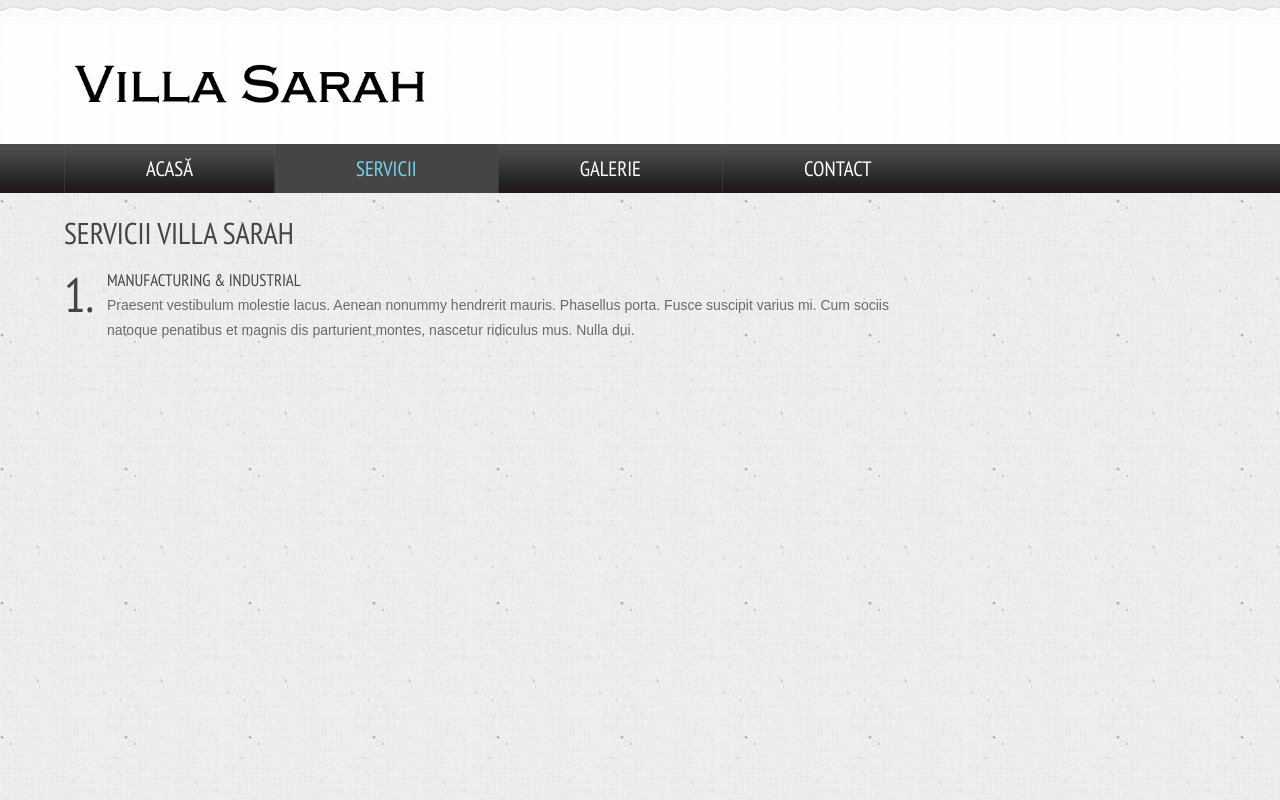
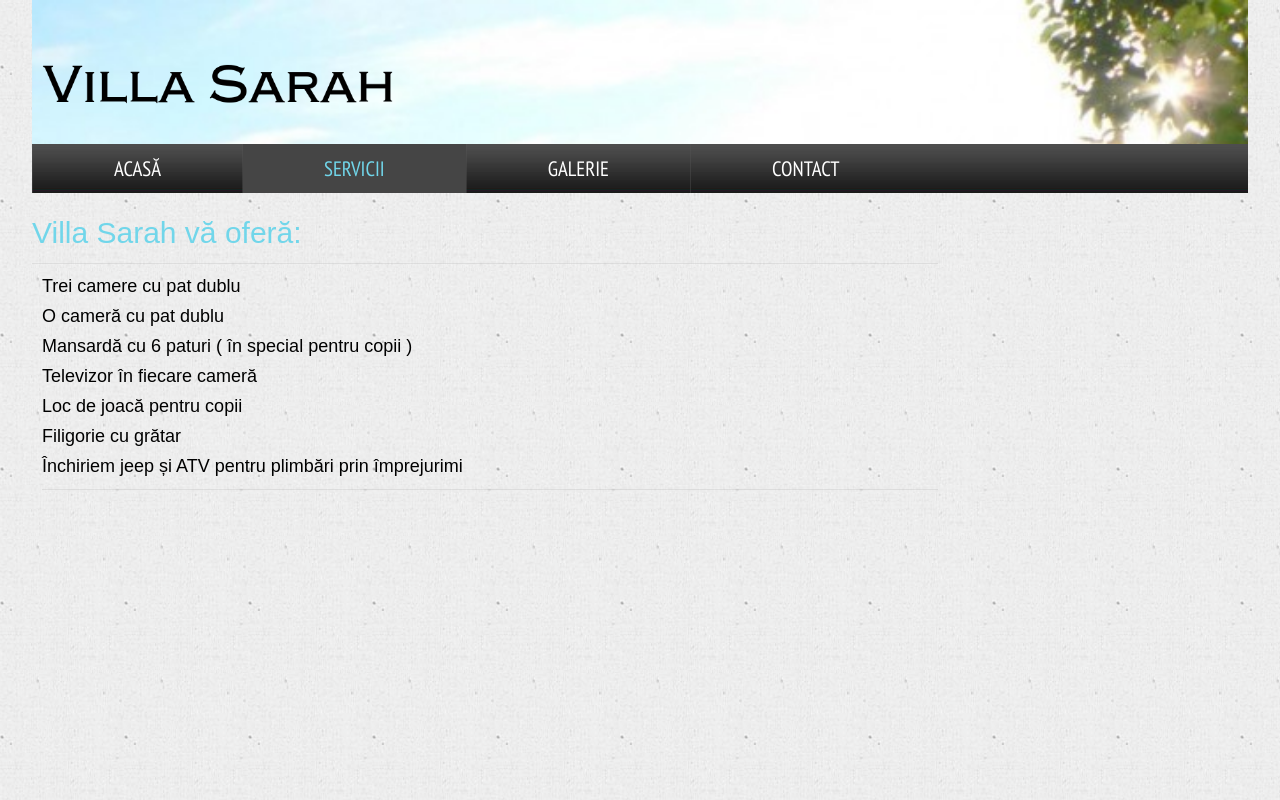
Before and after one commit to villasarah/villa-sarah, a plain HTML site: page services.html in a window 1280 px wide. Drawn offline with Linux system fonts and the light colour scheme.

Commit message:
add contact information and background

```diff
--- a/css/style.css
+++ b/css/style.css
@@ -23,12 +23,17 @@ img{max-width:100%;}
 body{
 	background: url(../images/box-bg.png);
 }
+
+body {
+	margin: 0px auto !important;
+	width: 95%;
+}
 /*end reset*/
 /*=============================
  * start-wrap
  ============================*/
 .wrap{
-	width:80%;
+	width:100% !important;
 	margin:0 auto;
 }
 /*=============================
@@ -39,6 +44,10 @@ body{
 }
 .header-top{
 	padding: 41px 0 30px 0;
+	background-image: url(../images/header-background.jpg);
+	background-size: cover;
+	background-attachment: fixed;
+	width: 100%;
 }
 .logo{
 	float:left;
@@ -750,6 +759,26 @@ body{
 	padding:1.5%;
 }
 
+#slider1 {
+	height: 550px;
+}
+
+#slider1 li img {
+	height: 760px;
+}
+
+.special-ul {
+	margin-left: 10px !important;
+	margin-left: 10px !important;
+	border-bottom: 1px solid rgba(85, 85, 85, 0.1);
+}
+
+.special-p {
+	color: black !important;
+	font-size: 18px !important;
+	line-height: 15px !important;
+}
+
 h2 {
 	font-family: 'PT Sans Narrow', sans-serif;
 	font-size: 20px;
@@ -758,6 +787,13 @@ h2 {
 	margin-top: 10px;
 	margin-bottom: 5px;
 	text-transform: uppercase;
+}
+.special-header {
+	font-family: sans-serif !important;
+	text-transform: none !important;
+	margin-bottom: 10px !important;
+	color: #71D6EA !important;
+	border-bottom: 1px solid rgba(85, 85, 85, 0.1);
 }
 .span_2_of_3  h3,
 .span_1_of_3  h3 {
--- a/services.html
+++ b/services.html
@@ -32,11 +32,16 @@
 				<div class="wrap">
 					<div class="services">
 						<div class="service-content">
-							<h3>Servicii Villa Sarah</h3>
-							<ul>
-								<li><span>1.</span></li>
-								<li><p><a href="#">MANUFACTURING &amp; INDUSTRIAL</a>Praesent vestibulum molestie lacus. Aenean nonummy hendrerit mauris. Phasellus porta. Fusce suscipit varius mi. Cum sociis natoque penatibus et magnis dis parturient montes, nascetur ridiculus mus. Nulla dui.</p></li>
-								<div class="clear"> </div>
+							<h3 class="special-header">Villa Sarah vă oferă:</h3>
+							<ul class="special-ul">
+								<li><p class="special-p">Trei camere cu pat dublu</p></li>
+								<li><p class="special-p">O cameră cu pat dublu</p></li>
+								<li><p class="special-p">Mansardă cu 6 paturi ( în special pentru copii )</p></li>
+								<li><p class="special-p">Televizor în fiecare cameră</p></li>
+								<li><p class="special-p">Loc de joacă pentru copii</p></li>
+								<li><p class="special-p">Filigorie cu grătar</p></li>
+								<li><p class="special-p">Închiriem jeep și ATV pentru plimbări prin împrejurimi</p></li>
+								<div class="clear"></div>
 							</ul>
 						</div>
 				</div>
```
Also changed, not shown: contact.html (+10 -4 lines), index.html (+17 -3 lines), images/header-background.jpg (added).
